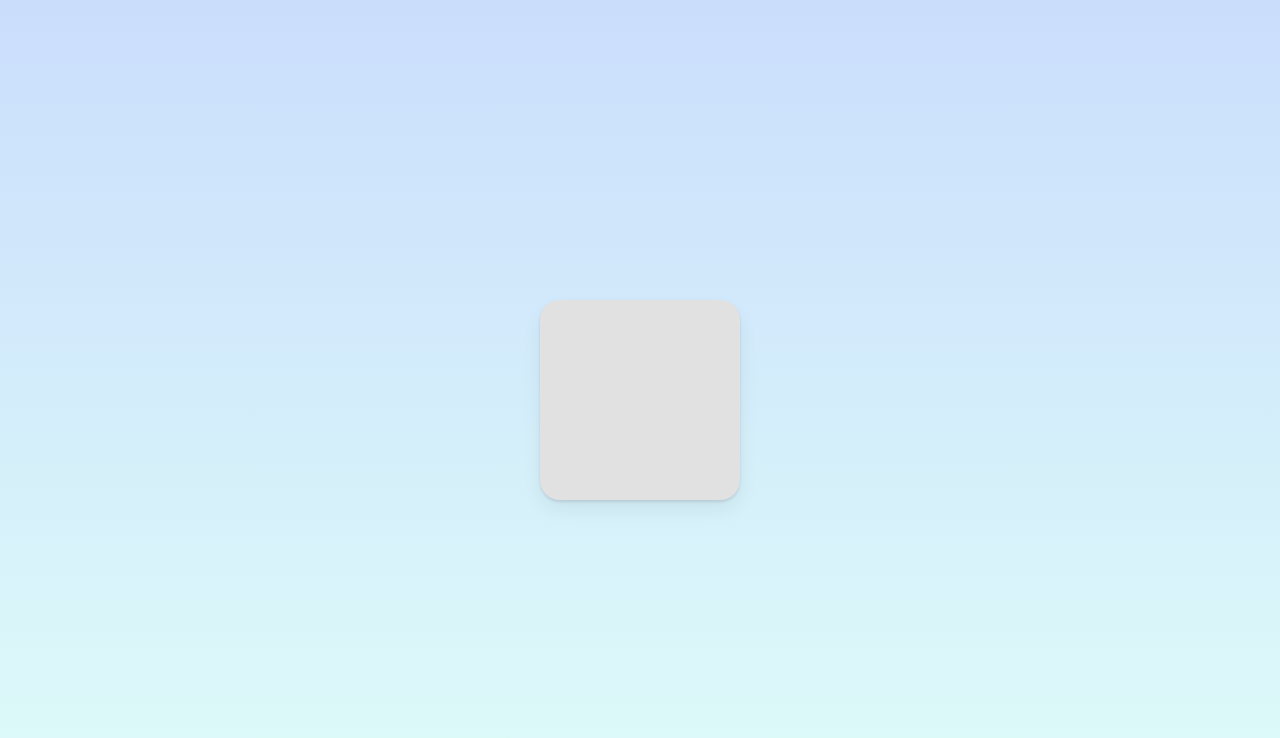
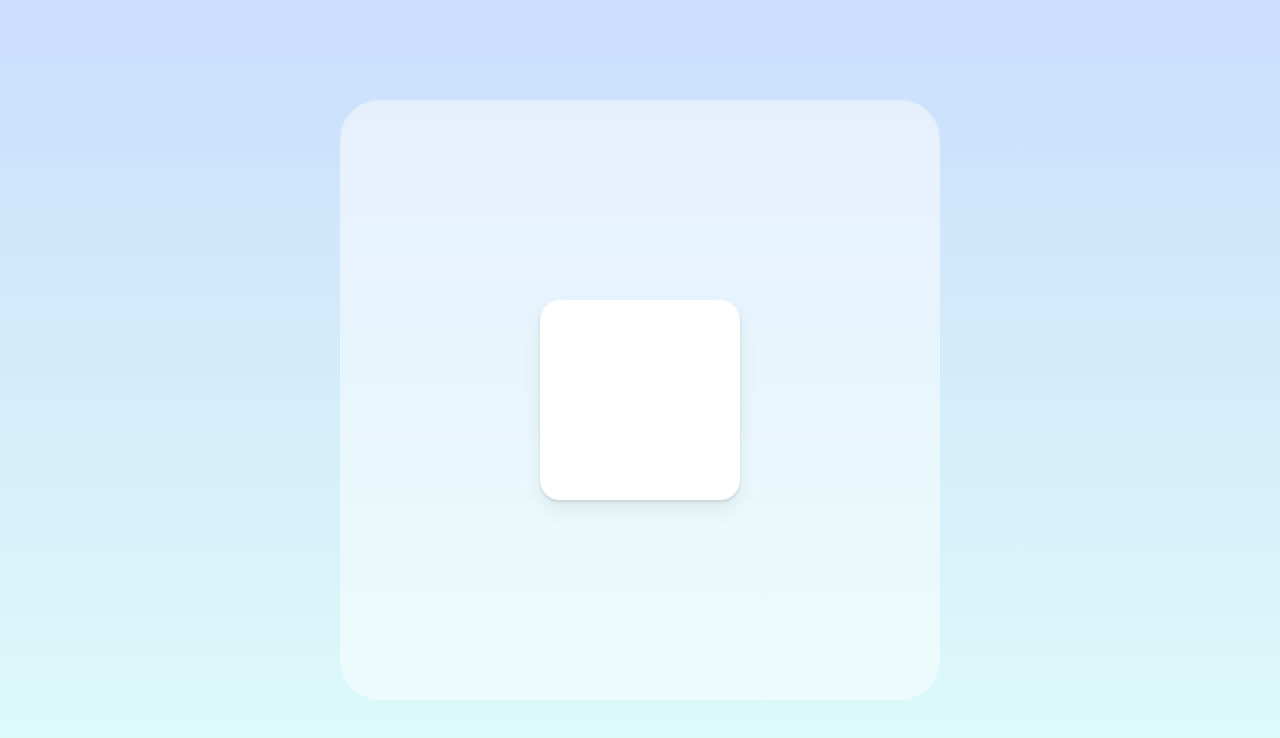
Before and after one commit to sadpu111/react-animation, a React (Create React App) app: page / in a window 1280 px wide. Shown: the top 738 px of the page. Built offline with nearby package versions, Linux system fonts and the light colour scheme.

Commit message:
using gesture 2

```diff
--- a/src/App.tsx
+++ b/src/App.tsx
@@ -1,4 +1,5 @@
 import { motion } from 'framer-motion';
+import { useRef } from 'react';
 import styled from "styled-components"
 
 
@@ -9,17 +10,27 @@ const Wrapper = styled.div`
   justify-content: center;
   align-items: center;
 `;
+const BiggerBox = styled(motion.div)`
+  width: 600px;
+  height: 600px;
+  background-color: rgba(255, 255, 255, 0.5);
+  border-radius: 40px;
+  display: flex;
+  align-items: center;
+  justify-content: center;
+  overflow: hidden;
+`;
 const Box = styled(motion.div)`
   width: 200px;
   height: 200px;
-  background-color: rgba(225,225, 225, 1);
+  background-color: rgba(255,255, 255, 1);
   border-radius: 20px;
   box-shadow: 0 2px 3px rgba(0, 0, 0, 0.1), 0 10px 20px rgba(0, 0, 0, 0.06);
 `;
 
 const boxVariants = {
   hover: {
-    scale: 1.5, rotateZ: 90,
+    scale: 1, rotateZ: 90,
   },
   click: {
     scale: 1, borderRadius: "100px",
@@ -32,9 +43,19 @@ const boxVariants = {
 
 
 function App() {
+  const biggerBoxRef = useRef<HTMLDivElement>(null);
   return (
     <Wrapper>
-      <Box drag variants={boxVariants} whileHover="hover" whileTap="click" whileDrag="drag" />
+      <BiggerBox ref={biggerBoxRef}>
+        {/* 기준이 되는 컴포넌트 */}
+        <Box drag dragConstraints={biggerBoxRef}
+        /* ref를 적용하는 컴포넌트 */
+        dragElastic={0}
+        /* 0~1의 값(0이면 박스안에 머무른다) */
+        variants={boxVariants}
+        dragSnapToOrigin
+        whileHover="hover" whileTap="click" whileDrag="drag" />
+      </BiggerBox>
     </Wrapper>
   );
 }
```
